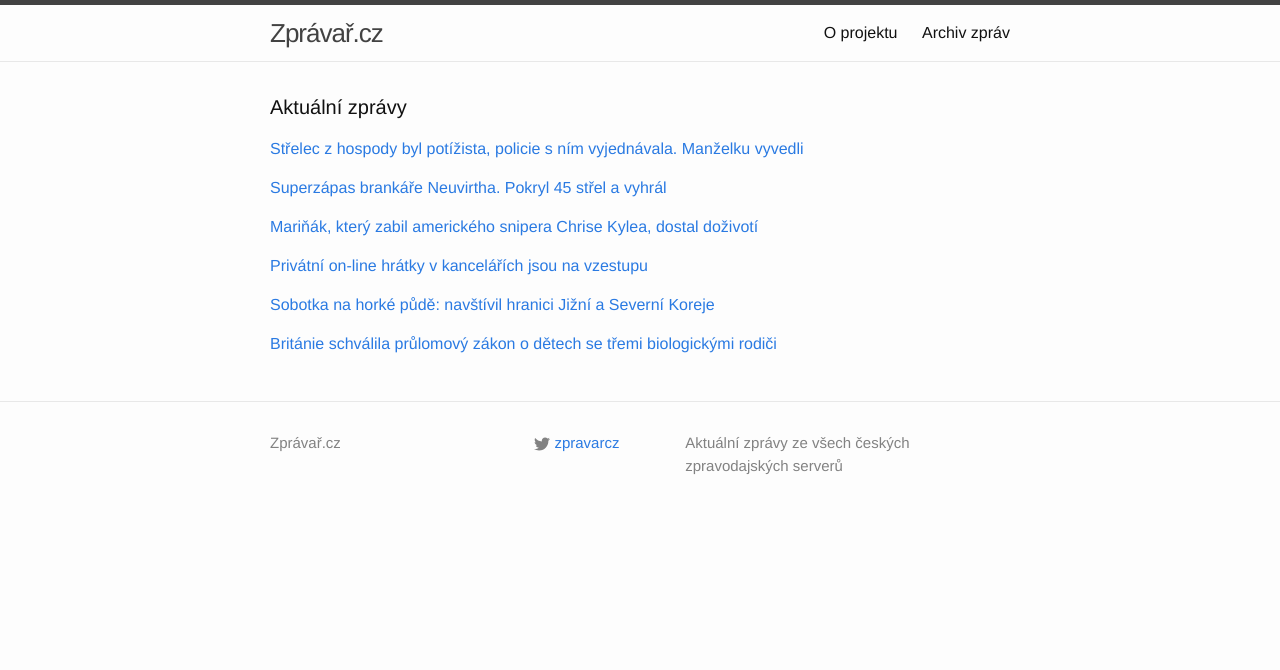
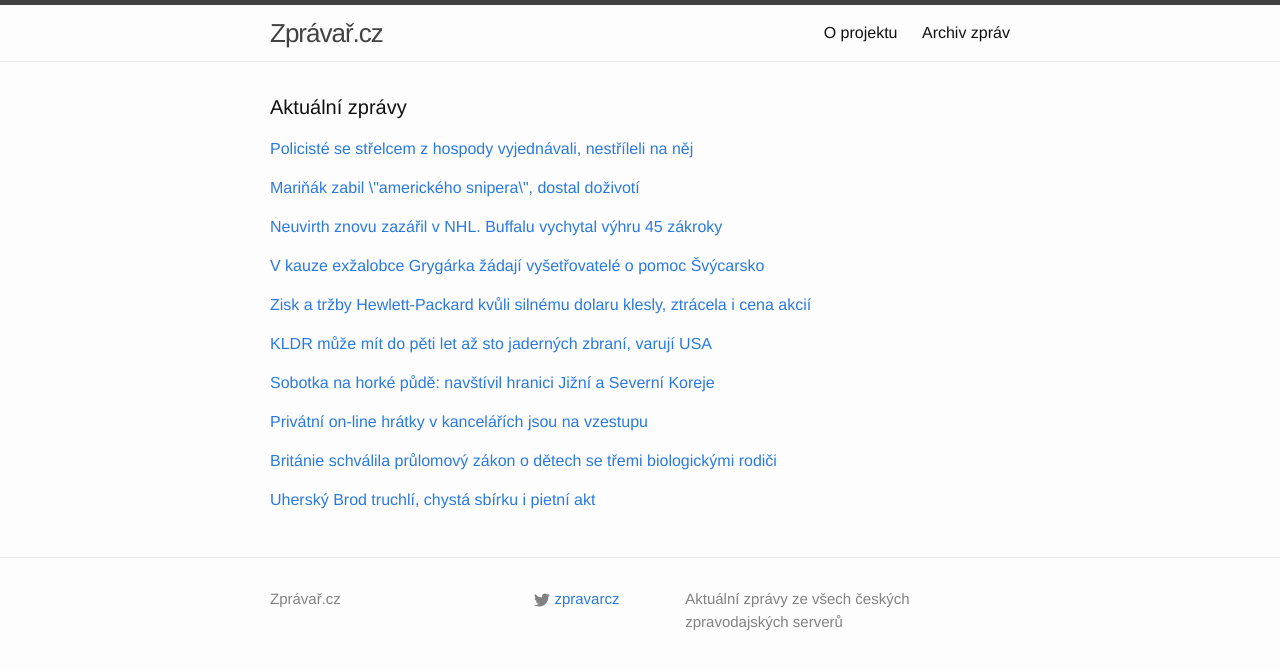
Before and after one commit to adliska/zpravar, a Jekyll site: the page built from index.html, in a window 1280 px wide. Shown: the top 670 px of the page. Built offline with Jekyll 4.4.1, drawn with Linux system fonts in a browser that asks for light colours.

Commit message:
zpravar news update

```diff
--- a/index.html
+++ b/index.html
@@ -5,9 +5,12 @@ layout: default
 <div class="home">
     <h1 class="page-heading">Aktuální zprávy</h1>
 
-<p><a href="javascript:;" onclick="toggle_visibility('zpravy0')">Střelec z hospody byl potížista, policie s ním vyjednávala. Manželku vyvedli</a></p>
+<p><a href="javascript:;" onclick="toggle_visibility('zpravy0')">Policisté se střelcem z hospody vyjednávali, nestříleli na něj</a></p>
 <div id="zpravy0" style="display:none">
 <ul>
+<li><a href=http://www.tyden.cz/rubriky/domaci/krimi/policiste-se-strelcem-z-hospody-vyjednavali-nestrileli-na-nej_334415.html>Policisté se střelcem z hospody vyjednávali, nestříleli na něj - www.tyden.cz</a></li>
+<li><a href=http://zpravy.e15.cz/domaci/udalosti/policie-se-strelcem-z-uherskeho-brodu-pred-zasahem-vyjednavala-1166381>Policie se střelcem z Uherského Brodu před zásahem vyjednávala - zpravy.e15.cz</a></li>
+<li><a href=http://zpravy.aktualne.cz/domaci/postrelena-servirka-je-po-operaci-lekari-jsou-optimisticti/r~e70cbd58bcc111e4bdad0025900fea04/>Postřelená servírka je po operaci, lékaři jsou optimističtí - zpravy.aktualne.cz</a></li>
 <li><a href=http://www.tyden.cz/rubriky/domaci/krimi/strelec-z-hospody-byl-potizista-policie-s-nim-vyjednavala-manzelku-vyvedli_334415.html>Střelec z hospody byl potížista, policie s ním vyjednávala. Manželku vyvedli - www.tyden.cz</a></li>
 <li><a href=http://www.lidovky.cz/rekonstrukce-utoku-v-restauraci-utocnik-pri-vyjednavani-policii-lhal-1zi-/zpravy-domov.aspx?c=A150224_230700_ln_domov_mpr>Rekonstrukce masakru v restauraci: útočník při vyjednávání policii lhal  - www.lidovky.cz</a></li>
 <li><a href=http://www.tyden.cz/rubriky/domaci/krimi/strelec-z-hospody-byl-podivin-policie-vyjednavala-manzelku-vyvedli_334415.html>Střelec z hospody byl podivín, policie vyjednávala. Manželku vyvedli - www.tyden.cz</a></li>
@@ -22,9 +25,22 @@ layout: default
 <li><a href=http://www.novinky.cz/krimi/362574-policiste-pred-zasahem-se-strelcem-vyjednavala.html>Policisté před zásahem se střelcem vyjednávala - www.novinky.cz</a></li>
 <li><a href=http://www.ceskenoviny.cz/zpravy/zpravy/policie-se-strelcem-z-u-brodu-pred-zasahem-vyjednavala/1185478>Policie se střelcem z U. Brodu před zásahem vyjednávala - www.ceskenoviny.cz</a></li>
 </ul>
-</div><p><a href="javascript:;" onclick="toggle_visibility('zpravy1')">Superzápas brankáře Neuvirtha. Pokryl 45 střel a vyhrál</a></p>
+</div><p><a href="javascript:;" onclick="toggle_visibility('zpravy1')">Mariňák zabil \"amerického snipera\", dostal doživotí</a></p>
 <div id="zpravy1" style="display:none">
 <ul>
+<li><a href=http://www.tyden.cz/rubriky/zahranici/amerika/marinak-zabil-americkeho-snipera-dostal-dozivoti_334419.html>Mariňák zabil \"amerického snipera\", dostal doživotí - www.tyden.cz</a></li>
+<li><a href=http://echo24.cz/a/iHi8B>Mariňák, který zabil ‚amerického snipera‘ Kylea, dostal doživotí - echo24.cz</a></li>
+<li><a href=http://zahranicni.ihned.cz/amerika-usa/c1-63589570-marinak-ktery-zabil-americkeho-snipera-chrise-kylea-dostal-dozivoti>Mariňák, který zabil amerického snipera Chrise Kylea, dostal doživotí - zahranicni.ihned.cz</a></li>
+<li><a href=http://www.novinky.cz/zahranicni/amerika/362573-dozivoti-za-vrazdu-americkeho-snipera-motiv-zustal-nejasny.html>Doživotí za vraždu amerického snipera, motiv zůstal nejasný - www.novinky.cz</a></li>
+<li><a href=http://zpravy.idnes.cz/routh-je-vinny-z-vrazdy-kylea-d2n-/zahranicni.aspx?c=A150225_064523_zahranicni_neh>Mariňák, který zabil „amerického snipera“ Kylea, dostal doživotí - zpravy.idnes.cz</a></li>
+<li><a href=http://zpravy.aktualne.cz/zahranici/marinak-ktery-zabil-americkeho-snipera-dostal-dozivoti/r~5f85c3e0bcb011e49e4b0025900fea04/>Mariňák, který zabil "amerického snipera", dostal doživotí - zpravy.aktualne.cz</a></li>
+<li><a href=http://www.novinky.cz/zahranicni/amerika/362573-dozivoti-za-vrazdu-americkeho-snipera.html>Doživotí za vraždu amerického snipera - www.novinky.cz</a></li>
+<li><a href=http://www.ceskenoviny.cz/zpravy/zpravy/marinak-ktery-zabil-americkeho-snipera-kylea-dostal-dozivoti/1185496>Mariňák, který zabil "amerického snipera" Kylea, dostal doživotí - www.ceskenoviny.cz</a></li>
+</ul>
+</div><p><a href="javascript:;" onclick="toggle_visibility('zpravy2')">Neuvirth znovu zazářil v NHL. Buffalu vychytal výhru 45 zákroky</a></p>
+<div id="zpravy2" style="display:none">
+<ul>
+<li><a href=http://www.rozhlas.cz/_zprava/neuvirth-znovu-zazaril-v-nhl-buffalu-vychytal-vyhru-45-zakroky--1459553>Neuvirth znovu zazářil v NHL. Buffalu vychytal výhru 45 zákroky - www.rozhlas.cz</a></li>
 <li><a href=http://www.tyden.cz/rubriky/sport/hokej/superzapas-brankare-neuvirtha-pokryl-45-strel-a-vyhral_334422.html>Superzápas brankáře Neuvirtha. Pokryl 45 střel a vyhrál - www.tyden.cz</a></li>
 <li><a href=http://www.denik.cz/hokej/brankar-neuvirth-znovu-zaril-pripsal-si-45-zakroku-20150225.html>Brankář Neuvirth znovu zářil, připsal si 45 zákroků - www.denik.cz</a></li>
 <li><a href=http://www.tyden.cz/rubriky/sport/hokej/superzapas-brankare-neuvirtha-napocitali-mu-45-zakroku-vyhral_334422.html>Superzápas brankáře Neuvirtha. Napočítali mu 45 zákroků, vyhrál - www.tyden.cz</a></li>
@@ -32,35 +48,54 @@ layout: default
 <li><a href=http://www.sportovninoviny.cz/zpravy/brankar-neuvirth-znovu-zaril-pripsal-si-45-zakroku/1185506>Brankář Neuvirth znovu zářil, připsal si 45 zákroků - www.sportovninoviny.cz</a></li>
 <li><a href=http://sport.aktualne.cz/neuvirth-opet-hvezdou-zapasu-pokryl-45-strel-columbusu/r~9dcc630abcb211e4ab15002590604f2e/>Neuvirth opět hvězdou zápasu, pokryl 45 střel Columbusu - sport.aktualne.cz</a></li>
 </ul>
-</div><p><a href="javascript:;" onclick="toggle_visibility('zpravy2')">Mariňák, který zabil amerického snipera Chrise Kylea, dostal doživotí</a></p>
-<div id="zpravy2" style="display:none">
+</div><p><a href="javascript:;" onclick="toggle_visibility('zpravy3')">V kauze exžalobce Grygárka žádají vyšetřovatelé o pomoc Švýcarsko</a></p>
+<div id="zpravy3" style="display:none">
 <ul>
-<li><a href=http://zahranicni.ihned.cz/amerika-usa/c1-63589570-marinak-ktery-zabil-americkeho-snipera-chrise-kylea-dostal-dozivoti>Mariňák, který zabil amerického snipera Chrise Kylea, dostal doživotí - zahranicni.ihned.cz</a></li>
-<li><a href=http://www.novinky.cz/zahranicni/amerika/362573-dozivoti-za-vrazdu-americkeho-snipera-motiv-zustal-nejasny.html>Doživotí za vraždu amerického snipera, motiv zůstal nejasný - www.novinky.cz</a></li>
-<li><a href=http://zpravy.idnes.cz/routh-je-vinny-z-vrazdy-kylea-d2n-/zahranicni.aspx?c=A150225_064523_zahranicni_neh>Mariňák, který zabil „amerického snipera“ Kylea, dostal doživotí - zpravy.idnes.cz</a></li>
-<li><a href=http://zpravy.aktualne.cz/zahranici/marinak-ktery-zabil-americkeho-snipera-dostal-dozivoti/r~5f85c3e0bcb011e49e4b0025900fea04/>Mariňák, který zabil "amerického snipera", dostal doživotí - zpravy.aktualne.cz</a></li>
-<li><a href=http://www.novinky.cz/zahranicni/amerika/362573-dozivoti-za-vrazdu-americkeho-snipera.html>Doživotí za vraždu amerického snipera - www.novinky.cz</a></li>
-<li><a href=http://www.ceskenoviny.cz/zpravy/zpravy/marinak-ktery-zabil-americkeho-snipera-kylea-dostal-dozivoti/1185496>Mariňák, který zabil "amerického snipera" Kylea, dostal doživotí - www.ceskenoviny.cz</a></li>
+<li><a href=http://zpravy.idnes.cz/vysetrovatele-v-kauze-libora-grygarka-oslovili-svycarsko-par-/krimi.aspx?c=A150225_090844_domaci_pku>V kauze exžalobce Grygárka žádají vyšetřovatelé o pomoc Švýcarsko - zpravy.idnes.cz</a></li>
+<li><a href=http://www.lidovky.cz/zalobci-zadaji-o-pravni-pomoc-svycarsko-v-kauze-grygarka-pea-/zpravy-domov.aspx?c=A150225_090441_ln_domov_ele>Žalobci žádají Švýcary o pomoc v případu Grygárka a Janouška    - www.lidovky.cz</a></li>
+<li><a href=http://zpravy.e15.cz/domaci/udalosti/kauza-grygarek-zalobci-zadaji-o-pravni-pomoc-svycarsko-1166380>Kauza Grygárek: žalobci žádají o právní pomoc Švýcarsko - zpravy.e15.cz</a></li>
+<li><a href=http://www.ceskenoviny.cz/zpravy/zpravy/zalobci-zadaji-o-pravni-pomoc-svycarsko-v-kauze-grygarka/1185527>Žalobci žádají o právní pomoc Švýcarsko v kauze Grygárka - www.ceskenoviny.cz</a></li>
 </ul>
-</div><p><a href="javascript:;" onclick="toggle_visibility('zpravy3')">Privátní on-line hrátky v kancelářích jsou na vzestupu</a></p>
-<div id="zpravy3" style="display:none">
+</div><p><a href="javascript:;" onclick="toggle_visibility('zpravy4')">Zisk a tržby Hewlett-Packard kvůli silnému dolaru klesly, ztrácela i cena akcií</a></p>
+<div id="zpravy4" style="display:none">
+<ul>
+<li><a href=http://byznys.ihned.cz/c1-63589580-zisk-a-trzby-hewlett-packard-kvuli-silnemu-dolaru-klesly-ztracela-i-cena-akcii>Zisk a tržby Hewlett-Packard kvůli silnému dolaru klesly, ztrácela i cena akcií - byznys.ihned.cz</a></li>
+<li><a href=http://byznys.ihned.cz/c1-63589580-zisk-a-trzby-hewlett-packard-kvuli-silnemu-dolaru-klesly-cena-akcii-sla-dolu>Zisk a tržby Hewlett-Packard kvůli silnému dolaru klesly, cena akcií šla dolů - byznys.ihned.cz</a></li>
+<li><a href=http://e-svet.e15.cz/it-byznys/zisk-a-trzby-hewlett-packard-kvuli-silnemu-dolaru-klesly-1166363>Zisk a tržby Hewlett-Packard kvůli silnému dolaru klesly - e-svet.e15.cz</a></li>
+</ul>
+</div><p><a href="javascript:;" onclick="toggle_visibility('zpravy5')">KLDR může mít do pěti let až sto jaderných zbraní, varují USA</a></p>
+<div id="zpravy5" style="display:none">
+<ul>
+<li><a href=http://www.novinky.cz/zahranicni/svet/362581-kldr-muze-mit-do-peti-let-az-sto-jadernych-zbrani-varuji-usa.html>KLDR může mít do pěti let až sto jaderných zbraní, varují USA - www.novinky.cz</a></li>
+<li><a href=http://www.novinky.cz/zahranicni/svet/362581-kldr-muze-jich-mit-do-peti-let-az-sto-jadernych-zbrani-varuji-usa.html>KLDR může jich mít do pěti let až sto jaderných zbraní, varují USA - www.novinky.cz</a></li>
+<li><a href=http://www.ceskenoviny.cz/zpravy/zpravy/experti-kldr-by-mohla-mit-do-peti-let-asi-100-jadernych-nalozi/1185480>Experti: KLDR by mohla mít do pěti let asi 100 jaderných náloží - www.ceskenoviny.cz</a></li>
+</ul>
+</div><p><a href="javascript:;" onclick="toggle_visibility('zpravy6')">Sobotka na horké půdě: navštívil hranici Jižní a Severní Koreje</a></p>
+<div id="zpravy6" style="display:none">
+<ul>
+<li><a href=http://www.ceskatelevize.cz/ct24/svet/302801-sobotka-na-horke-pude-navstivil-hranici-jizni-a-severni-koreje/>Sobotka na horké půdě: navštívil hranici Jižní a Severní Koreje - www.ceskatelevize.cz</a></li>
+<li><a href=http://www.novinky.cz/zahranicni/svet/362575-premier-sobotka-navstivil-hranici-mezi-znepratelenymi-korejemi.html>Premiér Sobotka navštívil hranici mezi znepřátelenými Korejemi  - www.novinky.cz</a></li>
+<li><a href=http://www.ceskenoviny.cz/zpravy/zpravy/premier-sobotka-navstivil-hranici-jizni-a-severni-koreje/1185499>Premiér Sobotka navštívil hranici Jižní a Severní Koreje - www.ceskenoviny.cz</a></li>
+</ul>
+</div><p><a href="javascript:;" onclick="toggle_visibility('zpravy7')">Privátní on-line hrátky v kancelářích jsou na vzestupu</a></p>
+<div id="zpravy7" style="display:none">
 <ul>
 <li><a href=http://www.novinky.cz/kariera/362479-privatni-on-line-hratky-v-kancelarich-jsou-na-vzestupu.html>Privátní on-line hrátky v kancelářích jsou na vzestupu - www.novinky.cz</a></li>
 <li><a href=http://www.denik.cz/ekonomika/cesi-v-praci-prolelkuji-52-minut-denne-20150224.html>Češi v práci prolelkují 52 minut denně - www.denik.cz</a></li>
 <li><a href=http://finance.idnes.cz/zneuzivani-pracovniho-casu-v-ceskych-firmach-faa-/podnikani.aspx?c=A150224_102219_podnikani_sov>Doba, kterou Češi prolelkují v práci, stoupá. Zaměstnavatelé se brání - finance.idnes.cz</a></li>
 </ul>
-</div><p><a href="javascript:;" onclick="toggle_visibility('zpravy4')">Sobotka na horké půdě: navštívil hranici Jižní a Severní Koreje</a></p>
-<div id="zpravy4" style="display:none">
-<ul>
-<li><a href=http://www.ceskatelevize.cz/ct24/svet/302801-sobotka-na-horke-pude-navstivil-hranici-jizni-a-severni-koreje/>Sobotka na horké půdě: navštívil hranici Jižní a Severní Koreje - www.ceskatelevize.cz</a></li>
-<li><a href=http://www.novinky.cz/zahranicni/svet/362575-premier-sobotka-navstivil-hranici-mezi-znepratelenymi-korejemi.html>Premiér Sobotka navštívil hranici mezi znepřátelenými Korejemi  - www.novinky.cz</a></li>
-<li><a href=http://www.ceskenoviny.cz/zpravy/zpravy/premier-sobotka-navstivil-hranici-jizni-a-severni-koreje/1185499>Premiér Sobotka navštívil hranici Jižní a Severní Koreje - www.ceskenoviny.cz</a></li>
-</ul>
-</div><p><a href="javascript:;" onclick="toggle_visibility('zpravy5')">Británie schválila průlomový zákon o dětech se třemi biologickými rodiči </a></p>
-<div id="zpravy5" style="display:none">
+</div><p><a href="javascript:;" onclick="toggle_visibility('zpravy8')">Británie schválila průlomový zákon o dětech se třemi biologickými rodiči </a></p>
+<div id="zpravy8" style="display:none">
 <ul>
 <li><a href=http://www.novinky.cz/veda-skoly/362578-britanie-schvalila-prulomovy-zakon-o-detech-se-tremi-biologickymi-rodici.html>Británie schválila průlomový zákon o dětech se třemi biologickými rodiči  - www.novinky.cz</a></li>
 <li><a href=http://www.tyden.cz/rubriky/zdravi/britove-povolili-poceti-ditete-s-dna-tri-osob-prvni-na-svete_334421.html>Britové povolili početí dítěte s DNA tří osob. První na světě - www.tyden.cz</a></li>
 <li><a href=http://zpravy.idnes.cz/lordi-schvalili-dite-ze-tri-osob-da3-/zahranicni.aspx?c=A150225_071813_zahranicni_neh>Británie povolila jako první na světě početí dětí s DNA tří osob  - zpravy.idnes.cz</a></li>
 </ul>
+</div><p><a href="javascript:;" onclick="toggle_visibility('zpravy9')">Uherský Brod truchlí, chystá sbírku i pietní akt</a></p>
+<div id="zpravy9" style="display:none">
+<ul>
+<li><a href=http://www.ceskatelevize.cz/ct24/domaci/302792-uhersky-brod-truchli-chysta-sbirku-i-pietni-akt/>Uherský Brod truchlí, chystá sbírku i pietní akt - www.ceskatelevize.cz</a></li>
+<li><a href=http://www.ceskatelevize.cz/ct24/domaci/302792-na-miste-strelby-probehne-pietni-akt-chysta-se-sbirka-na-pomoc-pozustalym/>Na místě střelby proběhne pietní akt, chystá se sbírka na pomoc pozůstalým - www.ceskatelevize.cz</a></li>
+<li><a href=http://www.ceskatelevize.cz/ct24/domaci/302792-na-miste-strelby-probehne-pietni-akt-chysta-se-sbirka-na-pomoc-obetem/>Na místě střelby proběhne pietní akt, chystá se sbírka na pomoc obětem - www.ceskatelevize.cz</a></li>
+</ul>
 </div></div>
```
